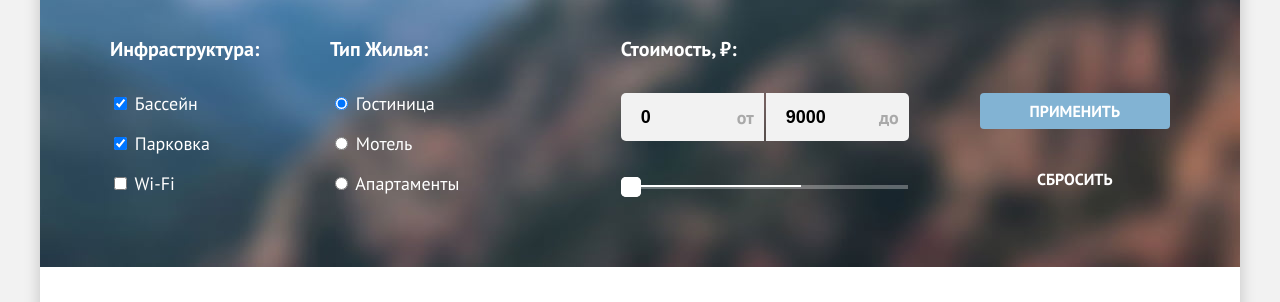
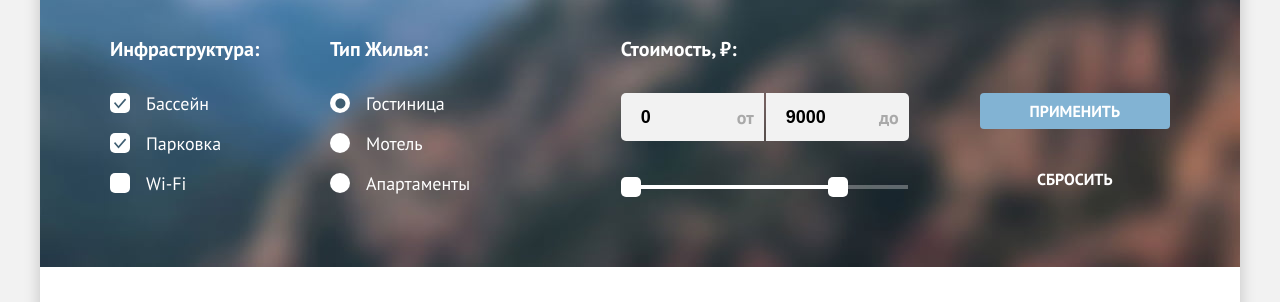
Before and after one commit to htmlacademy-htmlcss/2487995-sedona-39, a plain HTML site: page catalog.html in a window 1280 px wide. Shown: the part 209-511 px from the top of the page. Drawn offline with Linux system fonts and the light colour scheme.

Commit message:
Add files via upload

```diff
--- a/catalog.html
+++ b/catalog.html
@@ -74,17 +74,24 @@
               <ul class="filter-list">
                 <li class="filter-list-item">
                   <label class="filter-form-control">
-                    <input class="filter-form-input" type="checkbox" name="swimming-pool"
-                      checked> Бассейн </label>
+                    <input class="visually-hidden filter-form-input" type="checkbox" name="swimming-pool" checked>
+                    <span class="label-text">Бассейн</span>
+                    <span class="marker"></span>
+                </label>
+
                 </li>
                 <li class="filter-list-item">
                   <label class="filter-form-control">
-                    <input class="filter-form-input" type="checkbox" name="parking"
-                      checked> Парковка </label>
+                    <input class="visually-hidden filter-form-input" type="checkbox" name="parking"
+                      checked> Парковка
+                      <span class="marker"></span>
+                     </label>
                 </li>
                 <li class="filter-list-item">
                   <label class="filter-form-control">
-                  <input class="filter-form-input" type="checkbox" name="wifi"> Wi-Fi </label>
+                  <input class="visually-hidden filter-form-input" type="checkbox" name="wifi"> Wi-Fi
+                  <span class="marker"></span>
+                 </label>
                 </li>
               </ul>
             </fieldset>
@@ -94,20 +101,20 @@
               <ul class="filter-list">
                 <li class="filter-list-item">
                   <label class="filter-form-control">
-                    <input class="filter-form-input" type="radio" name="type-housing" value="hotel" id="hotel"
+                    <input class="visually-hidden filter-form-input" type="radio" name="type-housing" value="hotel" id="hotel"
                       checked> Гостиница
                     <span class="marker"></span>
                   </label>
                 </li>
                 <li class="filter-list-item">
                   <label class="filter-form-control">
-                    <input class="filter-form-input" type="radio" name="type-housing" value="motel" id="motel"> Мотель
+                    <input class="visually-hidden filter-form-input" type="radio" name="type-housing" value="motel" id="motel"> Мотель
                     <span class="marker"></span>
                   </label>
                 </li>
                 <li class="filter-list-item">
                   <label class="filter-form-control">
-                    <input class="filter-form-input" type="radio" name="type-housing" value="apartments"
+                    <input class="visually-hidden filter-form-input" type="radio" name="type-housing" value="apartments"
                       id="apartments"> Апартаменты
                     <span class="marker"></span>
                   </label>
@@ -342,7 +349,8 @@
       </ul>
        <section class="phones">
         <a class="page-phone" href="tel:+78128121212" aria-label="Телефон 7 812 812 12 12">+7 (812) 812-12-12</a>
-       </section>      <a class="logo" href="https://htmlacademy.ru/" aria-label="HTML Academy">
+       </section>
+       <a class="logo" href="https://htmlacademy.ru/" aria-label="HTML Academy">
         <svg width="115" height="34" viewBox="0 0 115 34" fill="none" xmlns="http://www.w3.org/2000/svg">
           <path d="M0 13.2564V15.8564H2.5V13.2564H0Z" fill="black" />
           <path d="M11.6 4.85645C10 4.85645 8.8 5.55645 8 6.55645H7.9V0.356445H5.9V15.8564H7.9V10.5564C7.9 8.45645 9.2 6.95645 11.2 6.95645C13 6.95645 14.1 8.35645 14.1 10.1564V15.8564H16.1V9.75644C16.2 6.75644 14.3 4.85645 11.6 4.85645Z" fill="black" />
--- a/styles/styles.css
+++ b/styles/styles.css
@@ -758,6 +758,9 @@ body {
 }
 
 .filter-form-control {
+  display: flex;
+  flex-direction: row-reverse;
+  justify-content: flex-end;
   gap: 16px;
   cursor: pointer;
 }
@@ -772,6 +775,24 @@ body {
 
 .filter-form-control:has(.filter-form-input:active) {
   opacity: 0.3;
+}
+
+.filter-form-input[type="radio"] ~ .marker {
+  border-radius: 50%;
+}
+
+.filter-form-input[type="checkbox"]:checked ~ .marker {
+  background-color: #ffffff;
+  background-image: url("../images/marker-checkbox.svg");
+  background-repeat: no-repeat;
+  background-position: center;
+}
+
+.filter-form-input[type="radio"]:checked ~ .marker {
+  background-color: #ffffff;
+  background-image: url("../images/marker-radio.svg");
+  background-repeat: no-repeat;
+  background-position: center;
 }
 
 .filter-form-control:hover {
@@ -885,6 +906,24 @@ body {
   outline: none;
   border: none;
   border-radius: 5px;
+}
+
+.range-price-toggle:hover,
+.range-price-toggle:focus-visible {
+  outline: 3px solid #83b3d3;
+  cursor: pointer;
+}
+
+.range-price-toggle:active {
+  outline: 2px solid #83b3d3;
+}
+
+.toggle-min {
+  left: 0;
+}
+
+.toggle-max {
+  left: 207px;
 }
 
 .filter-form-buttons {
@@ -1400,8 +1439,9 @@ body {
 }
 
 .active-line{
-  display: block;
-  width: 180px;
-  height: 2px;
+  position: absolute;
+  content: "";
+  width: 207px;
+  height: 4px;
   background-color: #ffffff;
 }
```
Also changed, not shown: images/marker-checkbox.svg (added), images/marker-radio.svg (added).
